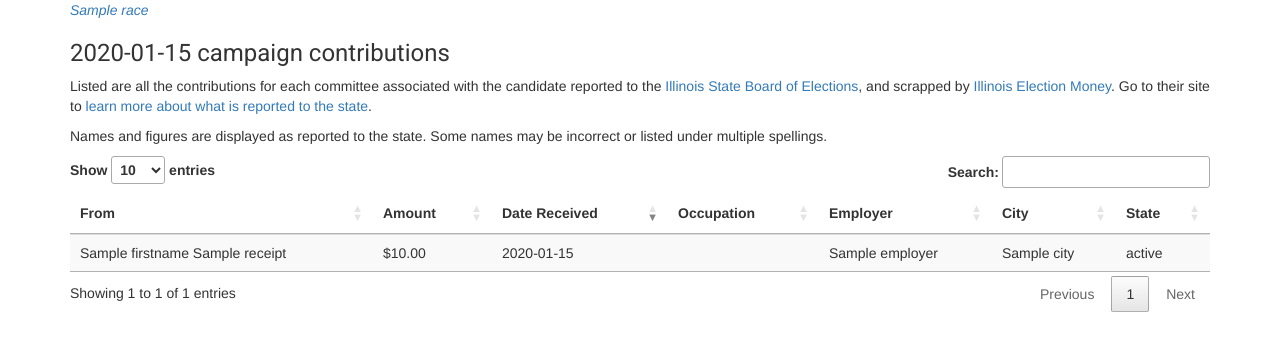
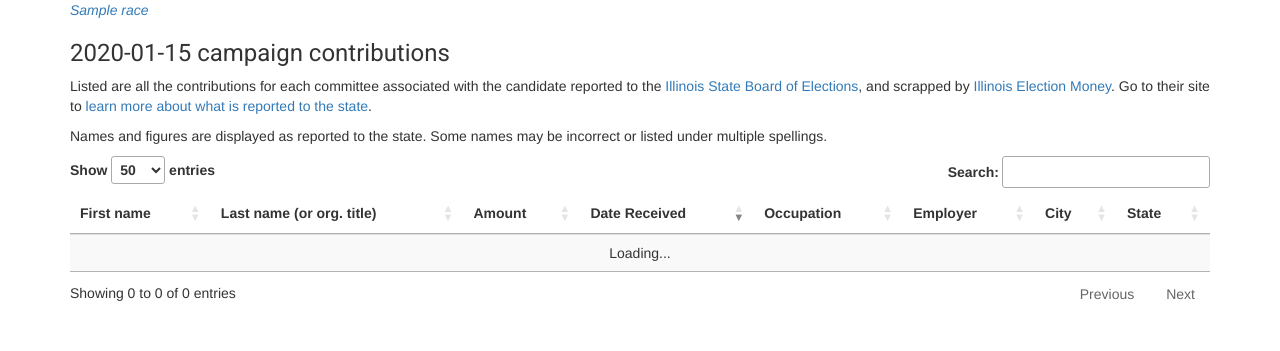
Before and after one commit to wbez/CampaignCash, a Django app: template campaignfinance/templates/explorer/detail.html in a window 1280 px wide. Shown: the part 51-402 px from the top of the page. Run offline with Django 3.2, Linux system fonts and the light colour scheme; the template is opened without the code that fills it: most values are stand-ins (such as "Sample title", 1, 10 or a date in 2020); some libraries are stand-ins or nearby versions.

Commit message:
added json and ajax calls for datatables

```diff
--- a/campaignfinance/explorer/urls.py
+++ b/campaignfinance/explorer/urls.py
@@ -3,6 +3,7 @@
 
 urlpatterns = patterns('',
         url(r'^$', views.index, name='index'),
-        url(r'^race/(?P<ward>\d+)/$', view=views.race, name='race'),
-        url(r'^candidate/(?P<id>\d+)/$', view=views.candidate, name='candidate'),
+        url(r'^race/(?P<slug>[-\w\d]+)/$', view=views.race, name='race'),
+        url(r'^candidate/(?P<slug>[-\w\d]+)/$', view=views.candidate, name='candidate'),
+        url(r'^candidate/(?P<slug>[-\w\d]+)/json/$', view=views.datatables, name='datatables'),
 )
--- a/campaignfinance/templates/explorer/detail.html
+++ b/campaignfinance/templates/explorer/detail.html
@@ -17,7 +17,8 @@
 	    <table id="data" class="table table-striped table-condensed" cellspacing="0">
 	    	<thead>
 	            <tr>
-	            	<th>From</th>
+	            	<th>First name</th>
+	            	<th>Last name (or org. title)</th>
 	                <th>Amount</th>
 	                <th>Date Received</th>
 	                <th class="hidden-xs">Occupation</th>
@@ -27,17 +28,6 @@
 	            </tr>
 	        </thead>
 	        <tbody>
-		    {% for receipt in receipts %}
-		    <tr>
-		    	<td>{% if receipt.firstname %}{{receipt.firstname}}{% endif %} {{receipt.lastonlyname}}</td>
-		    	<td>${{receipt.amount|floatformat:"2"|intcomma}}</td>
-		    	<td>{{receipt.rcvdate}}</td>
-		    	<td class="hidden-xs">{% if receipt.occupation %}{{receipt.occuation}}{% endif %}</td>
-		    	<td class="hidden-xs">{% if receipt.employer %}{{receipt.employer}}{% endif %}</td>
-		    	<td class="hidden-xs">{% if receipt.city %}{{receipt.city}}{% endif %}</td>
-		    	<td class="hidden-xs">{% if receipt.state %}{{receipt.state}}{% endif %}</td>
-			</tr>
-		    {% endfor %}
 		    </tbody>
 		</table>
 	</div>
@@ -50,12 +40,14 @@
     <script>
     $(document).ready(function() {
 	    $('#data').dataTable({
+	    "ajax": 'json/index.json',
+	    "lengthMenu": [[50, 100, 150, -1], [50, 100, 150, "All"]],
 	    "paging":   true,
 	    "ordering": true,
-        "order": [[ 2, "desc" ]],
+        "order": [[ 3, "desc" ]],
         "columnDefs": [
-          { "type": "num-fmt", "targets": 1 },
-          { "type": "date", "targets": 2 },
+          { "type": "num-fmt", "targets": 2 },
+          { "type": "date", "targets": 3 },
         ]
       });
     });
--- a/campaignfinance/templates/explorer/index.html
+++ b/campaignfinance/templates/explorer/index.html
@@ -46,7 +46,7 @@
                 </button>
                 <ul class="dropdown-menu scrollable-menu" role="menu" aria-labelledby="wardDropdownMenu">
                     {% for race in races %}
-                    <li role="presentation"><a role="menuitem" tabindex="-1" href="race/{{race.ward}}">{{ race.name }}</a></li>
+                    <li role="presentation"><a role="menuitem" tabindex="-1" href="{{race.get_absolute_url}}">{{ race.name }}</a></li>
                     {% endfor %}
                 </ul>
             </div>
```
Also changed, not shown: campaignfinance/campaignfinance/renderers.py (+7 -6 lines), campaignfinance/explorer/models.py (+8 -5 lines), campaignfinance/explorer/views.py (+18 -5 lines), campaignfinance/static/explorer.css (+5 -2 lines), campaignfinance/templates/explorer/race.html (+12 -4 lines).
